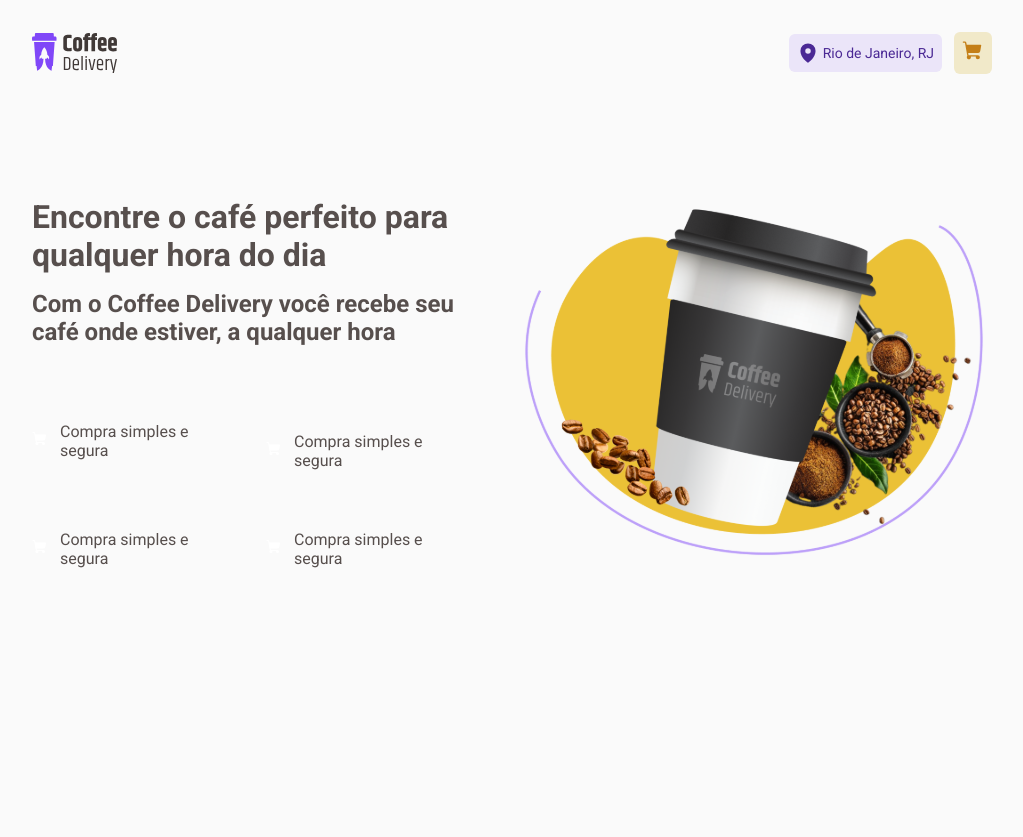
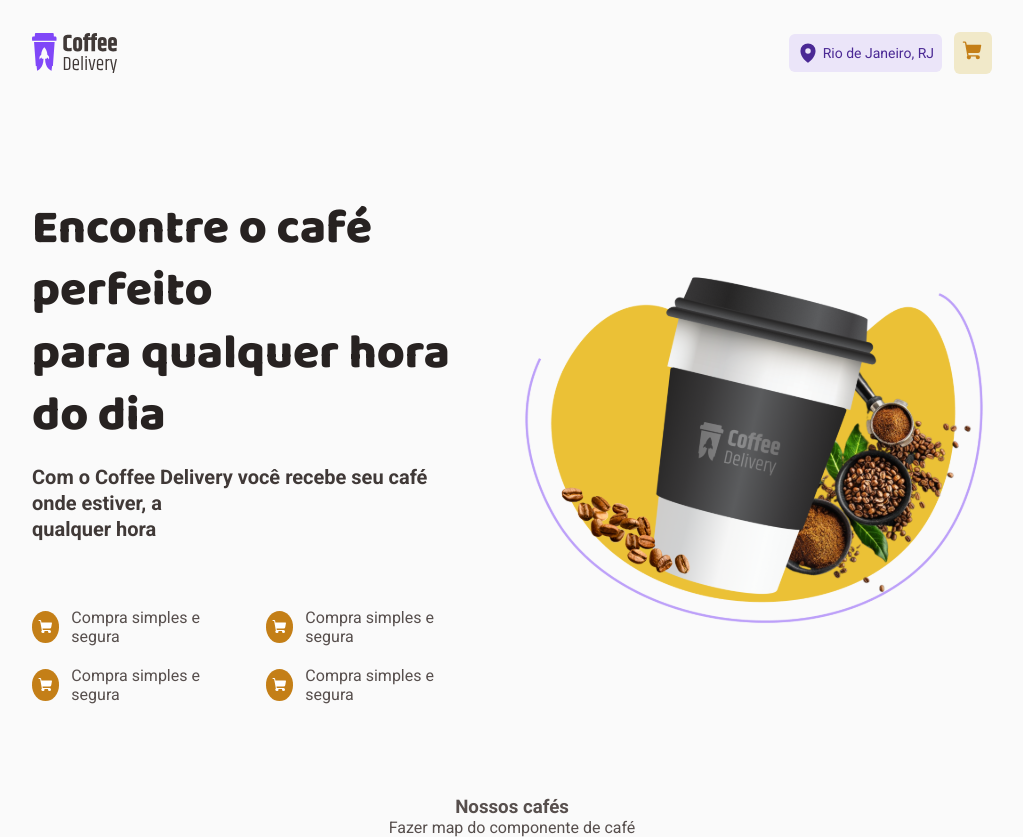
Before and after one commit to bernardo-caetano/coffee-delivery, a React (Vite) app: page / in a window 1280 px wide. Shown: the whole page, without its empty margins (128-1151 px from the left). Before the commit the page ends 800 px from the top, so only its background shows below. Built offline with nearby package versions, Linux system fonts and the light colour scheme.

Commit message:
adding coffee list component

```diff
--- a/src/pages/Home/components/Intro/index.tsx
+++ b/src/pages/Home/components/Intro/index.tsx
@@ -7,10 +7,14 @@
     <IntroContainer>
       <IntroContent>
         <Title>
-          <h1>Encontre o café perfeito para qualquer hora do dia</h1>
+          <h1>
+            Encontre o café perfeito
+            <br />
+            para qualquer hora do dia
+          </h1>
           <h2>
-            Com o Coffee Delivery você recebe seu café onde estiver, a qualquer
-            hora
+            Com o Coffee Delivery você recebe seu café onde estiver, a<br />
+            qualquer hora
           </h2>
         </Title>
         <Items color="yellow-dark">
--- a/src/pages/Home/components/Intro/styles.ts
+++ b/src/pages/Home/components/Intro/styles.ts
@@ -17,23 +17,55 @@
   justify-content: center;
   flex-direction: column;
   gap: 1rem;
+
+  h1 {
+    font-family: 'Baloo 2';
+    font-weight: 800;
+    font-size: 3rem;
+    line-height: 130%;
+    color: ${(props) => props.theme['base-title']};
+    flex: none;
+    order: 0;
+    align-self: stretch;
+    flex-grow: 0;
+  }
+
+  h2 {
+    font-family: 'Roboto';
+    font-size: 1.25rem;
+    line-height: 130%;
+    color: ${(props) => props.theme['base-subtitle']};
+    font-stretch: 100;
+    flex: none;
+    order: 1;
+    align-self: stretch;
+    flex-grow: 0;
+  }
 `
 export const Items = styled.ul`
   display: grid;
   grid-template-columns: auto auto;
-  justify-content: center;
+  justify-content: space-between;
   align-items: center;
-  gap: 2.5rem;
+  gap: 1.25rem 2.5rem;
+  width: 100%;
 
   li {
     display: flex;
     align-items: center;
     justify-content: center;
     gap: 0.75rem;
+
+    span {
+      background: ${(props) => props.theme['yellow-dark']};
+      border-radius: 50%;
+      width: 2rem;
+      height: 2rem;
+      display: flex;
+      align-items: center;
+      justify-content: center;
+    }
   }
 
   //ver como passa props pra dentro do css
-  li + li {
-    margin-top: 1.25rem;
-  }
 `
--- a/src/pages/Home/index.tsx
+++ b/src/pages/Home/index.tsx
@@ -1,10 +1,16 @@
 import { Intro } from './components/Intro'
-import { HomeContainer } from './styles'
+import { CoffeeListContainer, CoffeeListContent, HomeContainer } from './styles'
 
 export function Home() {
   return (
     <HomeContainer>
       <Intro />
+      <CoffeeListContainer>
+        <h3>Nossos cafés</h3>
+        <CoffeeListContent>
+          <p>Fazer map do componente de café</p>
+        </CoffeeListContent>
+      </CoffeeListContainer>
     </HomeContainer>
   )
 }
--- a/src/pages/Home/styles.ts
+++ b/src/pages/Home/styles.ts
@@ -7,3 +7,16 @@
   flex-direction: column;
   padding: 0rem 10rem;
 `
+export const CoffeeListContainer = styled.div`
+  display: flex;
+  justify-content: center;
+  align-items: center;
+  flex-direction: column;
+`
+
+export const CoffeeListContent = styled.div`
+  display: grid;
+  justify-content: center;
+  align-items: center;
+  grid-template-columns: auto auto auto auto;
+`
```
